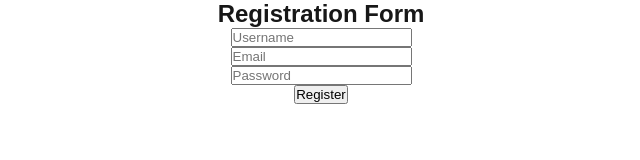
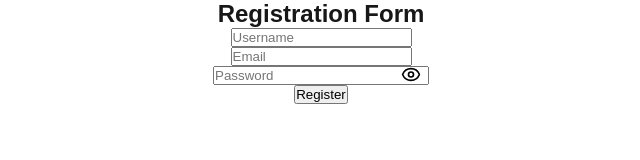
Before and after one commit to mohsinshanto/blogFronted, a Next.js app: page /register in a window 1280 px wide. Shown: the top 160 px of the page, without its empty margins (319-959 px from the left). Built offline with nearby package versions, Linux system fonts and the light colour scheme.

Commit message:
eye button added in login & register

```diff
--- a/package.json
+++ b/package.json
@@ -10,6 +10,7 @@
   },
   "dependencies": {
     "axios": "^1.11.0",
+    "lucide-react": "^0.542.0",
     "next": "15.5.0",
     "react": "19.1.0",
     "react-dom": "19.1.0"
--- a/pages/register.js
+++ b/pages/register.js
@@ -1,11 +1,16 @@
 import { useState, useContext } from "react";
 import { AuthContext } from "../context/AuthContext";
+import { useRouter } from "next/router";
+// 👇 import from lucide-react
+import { Eye, EyeOff } from "lucide-react";
 
 export default function RegisterPage() {
   const { register } = useContext(AuthContext);
   const [form, setForm] = useState({ username: "", email: "", password: "" });
   const [message, setMessage] = useState("");
   const [type, setType] = useState("");
+  const [showPassword, setShowPassword] = useState(false);
+  const router = useRouter();
 
   const handleChange = (e) =>
     setForm({ ...form, [e.target.name]: e.target.value });
@@ -16,16 +21,13 @@ export default function RegisterPage() {
       const res = await register(form.username, form.email, form.password);
       setMessage(res.msg);
       setType("success");
-      setTimeout(() => {
-        setMessage("");
-      }, 3000);
+      setTimeout(() => setMessage(""), 1500);
+      router.push("/login");
     } catch (err) {
       console.error(err);
       setMessage(err.response?.data?.msg || "Registration failed");
       setType("error");
-      setTimeout(() => {
-        setMessage("");
-      }, 3000);
+      setTimeout(() => setMessage(""), 3000);
     }
   };
 
@@ -33,16 +35,42 @@ export default function RegisterPage() {
     <div style={{ textAlign: "center" }}>
       <h2>Registration Form</h2>
       <form onSubmit={handleSubmit}>
-        <input name="username" placeholder="Username" onChange={handleChange} /><br />
-        <input name="email" placeholder="Email" onChange={handleChange} /><br />
-        <input
-          name="password"
-          type="password"
-          placeholder="Password"
-          onChange={handleChange}
-        /><br />
+        <input name="username" placeholder="Username" onChange={handleChange} />
+        <br />
+        <input name="email" placeholder="Email" onChange={handleChange} />
+        <br />
+
+        {/* Password with toggle */}
+        <div style={{ position: "relative", display: "inline-block" }}>
+          <input
+            name="password"
+            type={showPassword ? "text" : "password"}
+            placeholder="Password"
+            onChange={handleChange}
+            style={{ paddingRight: "35px" }}
+          />
+          <button
+            type="button"
+            onClick={() => setShowPassword((prev) => !prev)}
+            style={{
+              position: "absolute",
+              right: "8px",
+              top: "50%",
+              transform: "translateY(-50%)",
+              background: "none",
+              border: "none",
+              cursor: "pointer",
+              padding: 0,
+            }}
+          >
+            {showPassword ? <EyeOff size={20} /> : <Eye size={20} />}
+          </button>
+        </div>
+        <br />
+
         <button type="submit">Register</button>
       </form>
+
       {message && (
         <p
           style={{
```
Also changed, not shown: pages/login.js (+81 -10 lines), 1 other file (tests, documents, lock files or other folders).
